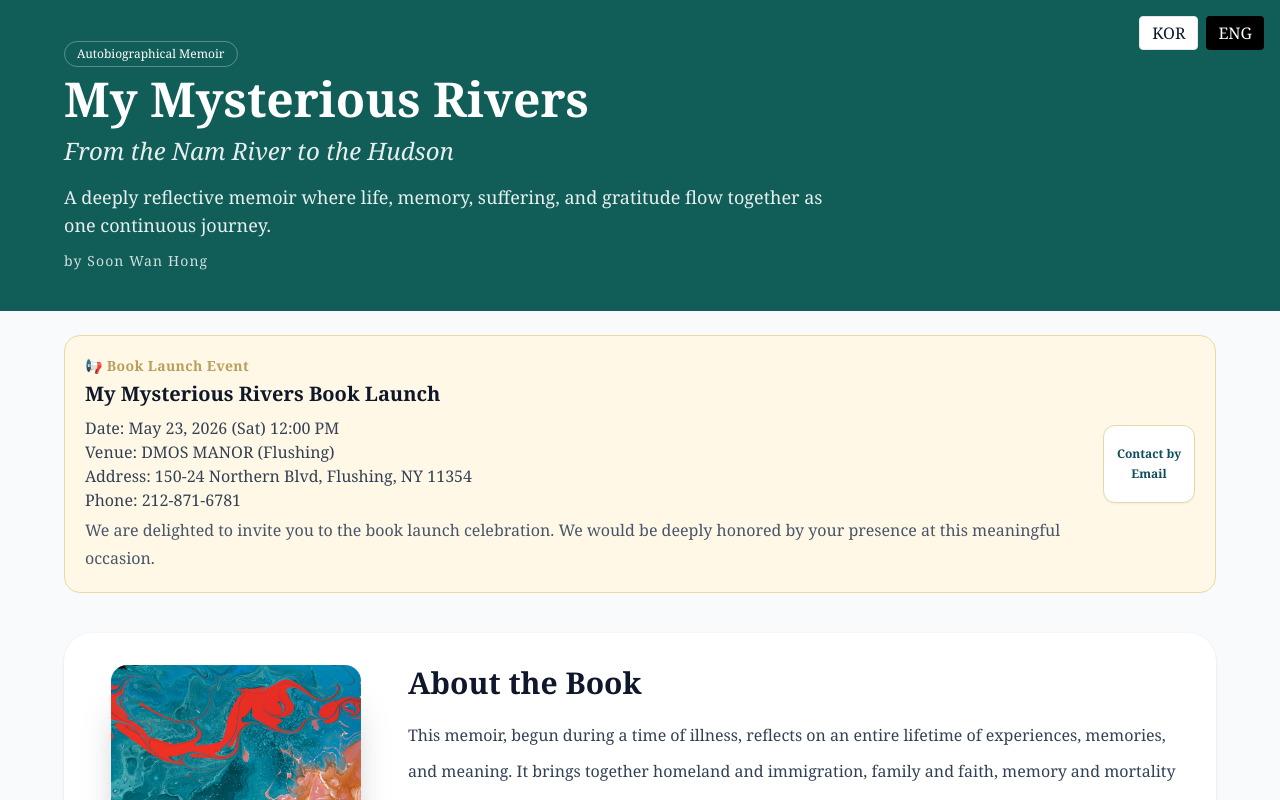
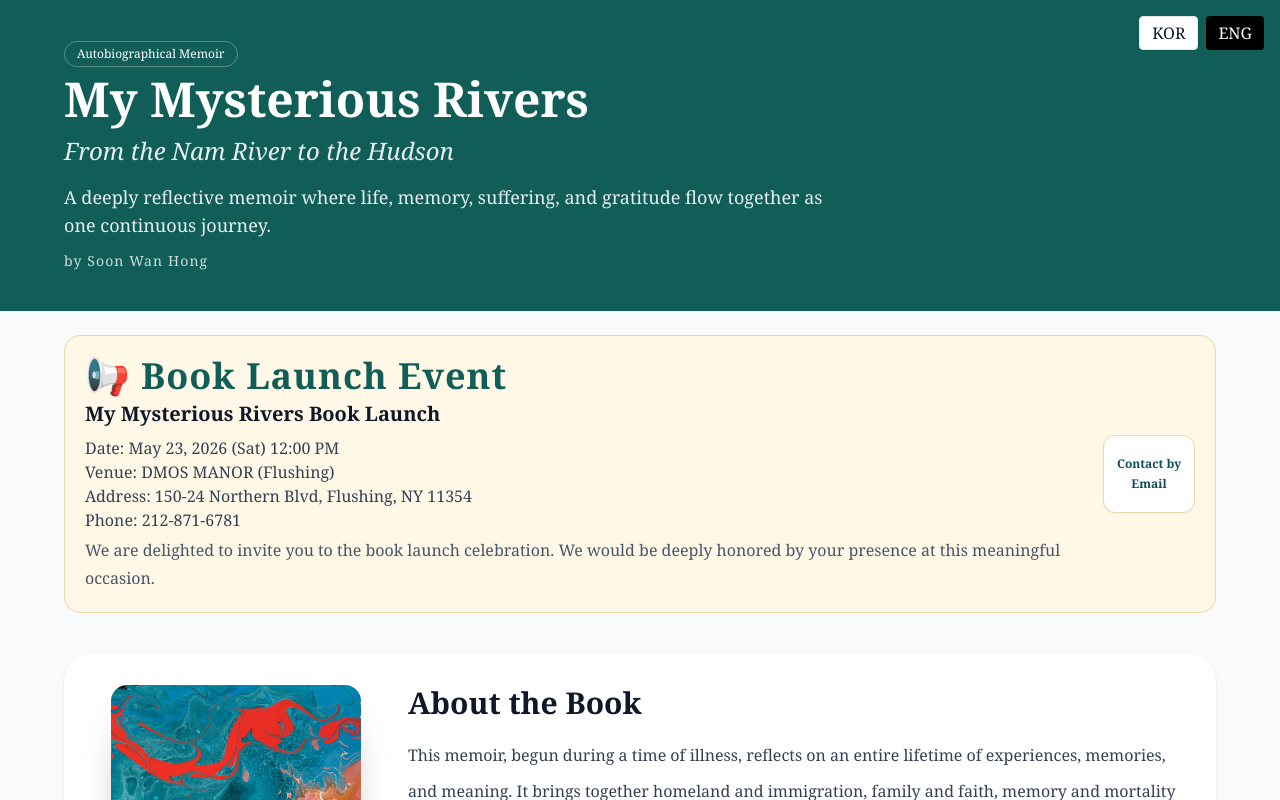
Before and after one commit to Seunghyup-CAA/New-repository, a React (Vite) app: page / in a window 1280 px wide. Shown: the top 800 px of the page. Built offline with nearby package versions, Linux system fonts and the light colour scheme.

Commit message:
Add files via upload

```diff
--- a/src/App.tsx
+++ b/src/App.tsx
@@ -185,7 +185,7 @@ export default function MyMysticalRiverWebsite() {
       <section className="px-6 py-6 md:px-10">
         <div className="mx-auto flex max-w-6xl flex-col items-start justify-between gap-4 rounded-2xl border border-[#e7d9a8] bg-[#fff8e6] p-5 md:flex-row md:items-center">
           <div>
-            <div className="text-sm font-semibold tracking-wide text-[#b89f5b]">{t.eventLabel}</div>
+            <div className="text-4xl font-bold tracking-wide text-teal-800">{t.eventLabel}</div>
             <div className="mt-1 text-xl font-bold">{t.eventTitle}</div>
             {t.eventDate && <div className="mt-2 text-slate-700 whitespace-pre-line">{t.eventDate}</div>}
             <div className="mt-1 leading-7 text-slate-600">{t.eventDesc}</div>
```
